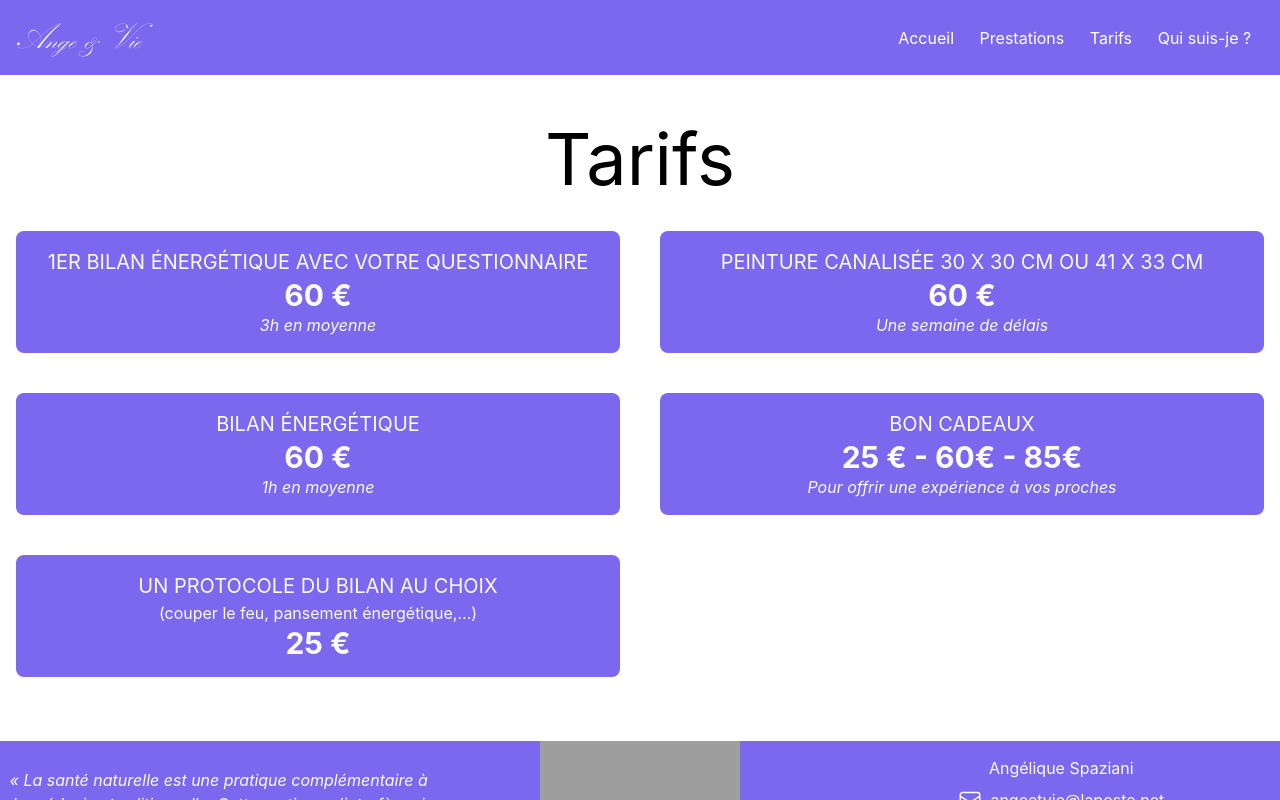
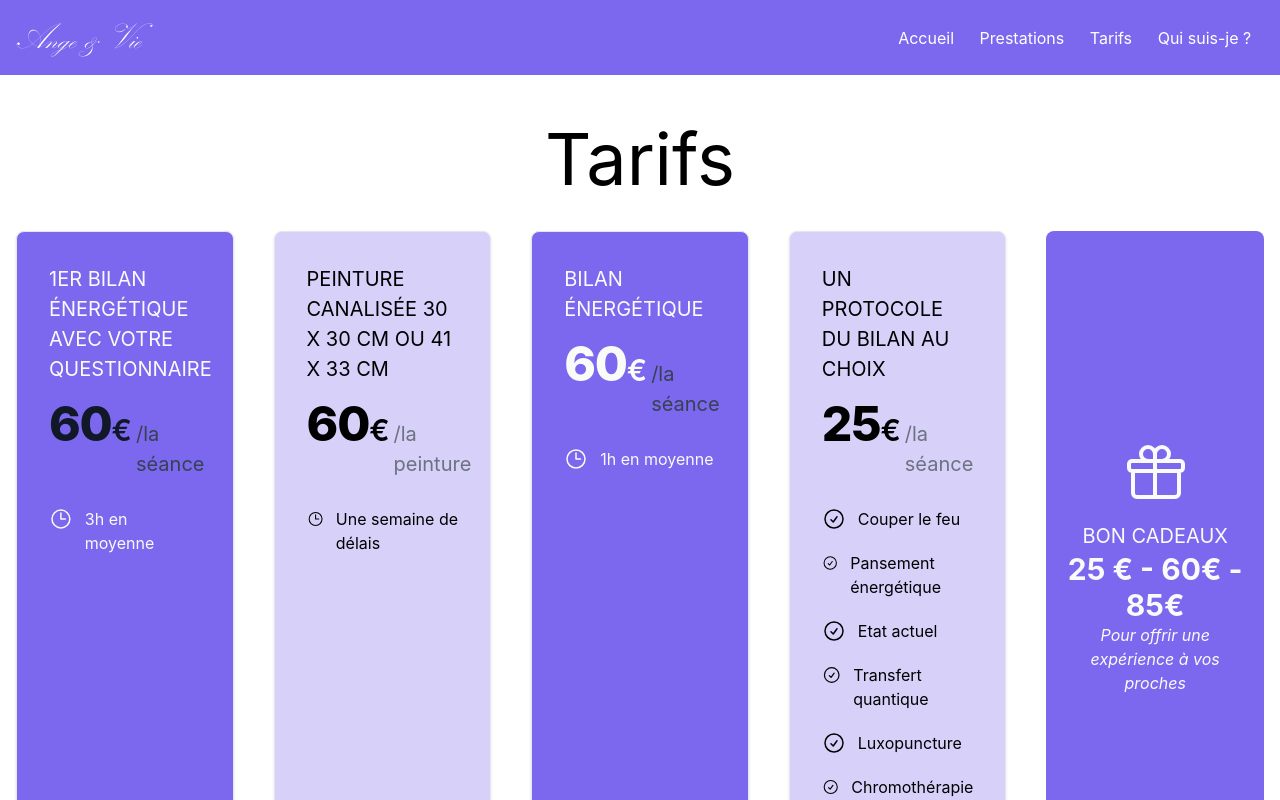
Before and after one commit to PaulGub/angevie-next, a Next.js app: page /tarifs in a window 1280 px wide. Shown: the top 800 px of the page. Built offline with nearby package versions, Linux system fonts and the light colour scheme; grey boxes are pictures that could not be loaded; a web font is replaced by a local one.

Commit message:
about.tsx & tarifs.tsx v2

```diff
--- a/components/PrestationCard.tsx
+++ b/components/PrestationCard.tsx
@@ -8,19 +8,25 @@ export default function PrestationCard(data: any) {
 
         <div className={'bg-pur rounded-lg h-full'}>
             <div>
-                <div className={"w-full h-[400px] relative bg-black"}>
+                <div className={"w-full h-[300px] relative bg-black"}>
                     <Image className={"rounded-lg"} src={data.data.img} alt={"images des prestations"} layout={"fill"}
-                        objectFit="contain" objectPosition={"center"} placeholder="blur" blurDataURL={data.data.img} />
+                           objectFit="contain" objectPosition={"center"} placeholder="blur"
+                           blurDataURL={data.data.img}/>
                 </div>
 
                 <div className={"p-6"}>
-                    <div className="flex justify-between border-b-2 border-stone-50">
-                        <p className="border-l-4 border-stone-50 pl-2 text-stone-50 uppercase text-2xl"> {data.data.title} </p>
-                        <p>
+
+                    <p className="text-stone-50 uppercase text-3xl text-center font-bold"> {data.data.title} </p>
+
+                    <div className={"flex flex-col justify-between"}>
+                        <p className={"text-stone-50 pt-3 text-xl"}>{data.data.description}</p>
+
+                        <div className={"pt-2 lg:mx-48 mx-24"}>
+                            <p className={"bg-white  p-2 rounded-lg text-center"}>
                                 {data.data.type.map((data: any, index: number) => {
 
                                         return (
-                                    <span className= "text-stone-50" key={index}>
+                                            <span className="text-pur" key={index}>
                                         {data}
                                     </span>
                                         )
@@ -28,7 +34,8 @@ export default function PrestationCard(data: any) {
                                 )}
                             </p>
                         </div>
-                    <p className={"text-stone-50 pt-3 text-xl"}>{data.data.description}</p>
+                    </div>
+
 
                 </div>
             </div>
--- a/pages/tarifs.tsx
+++ b/pages/tarifs.tsx
@@ -8,39 +8,173 @@ const Home: NextPage = () => {
 
 				<h1 className=" flex justify-center items-center lg:text-7xl text-5xl pb-5">Tarifs</h1>
 
-				<div className="grid lg:grid-cols-2 gap-10 p-4">
+				<div className="grid lg:grid-cols-5 gap-10 p-4">
 
-					<div className="bg-pur p-4  text-center rounded-lg flex flex-col justify-center">
-						<p className="text-stone-50 text-xl uppercase"> 1er bilan énergétique avec votre questionnaire</p>
-						<p className="text-stone-50 text-3xl font-bold">60 €</p>
-						<p className='text-stone-50 italic'> 3h en moyenne</p>
+
+					<div
+						className="w-full max-w-sm p-4 bg-pur border border-gray-200 rounded-lg shadow sm:p-8">
+						<h5 className="mb-4 text-xl uppercase text-stone-50">1ER BILAN ÉNERGÉTIQUE AVEC VOTRE QUESTIONNAIRE</h5>
+						<div className="flex items-baseline text-gray-900 dark:text-white">
+							<span className="text-5xl font-extrabold tracking-tight">60</span>
+							<span className="text-3xl font-semibold">€</span>
+							<span className="ml-1 text-xl font-normal text-gray-700">/la séance</span>
+						</div>
+
+						<ul role="list" className="space-y-5 my-7">
+							<li className="flex space-x-3 text-stone-50">
+
+								<svg xmlns="http://www.w3.org/2000/svg" fill="none" viewBox="0 0 24 24" strokeWidth={1.5} stroke="currentColor" className="w-6 h-6">
+									<path strokeLinecap="round" strokeLinejoin="round" d="M12 6v6h4.5m4.5 0a9 9 0 11-18 0 9 9 0 0118 0z" />
+								</svg>
+
+								<span>3h en moyenne</span>
+							</li>
+
+						</ul>
 					</div>
 
-					<div className="bg-pur p-4  text-center rounded-lg flex flex-col justify-center">
-						<p className="text-stone-50 text-xl uppercase">peinture canalisée 30 x 30 cm ou 41 x 33 cm</p>
-						<p className="text-stone-50 text-3xl font-bold">60 €</p>
-						<p className='text-stone-50 italic'>Une semaine de délais</p>
+					<div
+						className="w-full max-w-sm p-4 bg-pur/30 border border-gray-200 rounded-lg shadow sm:p-8">
+						<h5 className="mb-4 text-xl uppercase text-dark">PEINTURE CANALISÉE 30 X 30 CM OU 41 X 33 CM</h5>
+						<div className="flex items-baseline text-dark">
+							<span className="text-5xl font-extrabold tracking-tight">60</span>
+							<span className="text-3xl font-semibold">€</span>
+							<span className="ml-1 text-xl font-normal text-gray-500">/la peinture</span>
+						</div>
+
+						<ul role="list" className="space-y-5 my-7">
+							<li className="flex space-x-3 text-dark">
+
+								<svg xmlns="http://www.w3.org/2000/svg" fill="none" viewBox="0 0 24 24" strokeWidth={1.5} stroke="currentColor" className="w-6 h-6">
+									<path strokeLinecap="round" strokeLinejoin="round" d="M12 6v6h4.5m4.5 0a9 9 0 11-18 0 9 9 0 0118 0z" />
+								</svg>
+
+								<span>Une semaine de délais</span>
+							</li>
+
+						</ul>
 					</div>
 
-					<div className="bg-pur p-4  text-center rounded-lg flex flex-col justify-center">
-						<p className="text-stone-50 text-xl uppercase"> bilan énergétique</p>
-						<p className="text-stone-50 text-3xl font-bold">60 €</p>
-						<p className='text-stone-50 italic'>1h en moyenne</p>
+					<div
+						className="w-full max-w-sm p-4 bg-pur border border-gray-200 rounded-lg shadow sm:p-8">
+						<h5 className="mb-4 text-xl uppercase text-stone-50">BILAN ÉNERGÉTIQUE</h5>
+						<div className="flex items-baseline text-stone-50 ">
+							<span className="text-5xl font-extrabold tracking-tight">60</span>
+							<span className="text-3xl font-semibold">€</span>
+							<span className="ml-1 text-xl font-normal text-gray-700">/la séance</span>
+						</div>
+
+						<ul role="list" className="space-y-5 my-7">
+							<li className="flex space-x-3 text-stone-50">
+
+								<svg xmlns="http://www.w3.org/2000/svg" fill="none" viewBox="0 0 24 24" strokeWidth={1.5} stroke="currentColor" className="w-6 h-6">
+									<path strokeLinecap="round" strokeLinejoin="round" d="M12 6v6h4.5m4.5 0a9 9 0 11-18 0 9 9 0 0118 0z" />
+								</svg>
+
+								<span>1h en moyenne</span>
+							</li>
+
+						</ul>
 					</div>
 
-					<div className="bg-pur p-4  text-center rounded-lg flex flex-col justify-center">
-						<p className="text-stone-50 text-xl uppercase"> Bon cadeaux</p>
-						<p className="text-stone-50 text-3xl font-bold">25 € - 60€ - 85€</p>
-						<p className='text-stone-50 italic'>Pour offrir une expérience à vos proches</p>
+					<div
+						className="w-full max-w-sm p-4 bg-pur/30 border border-gray-200 rounded-lg shadow sm:p-8">
+						<h5 className="mb-4 text-xl uppercase text-dark">UN PROTOCOLE DU BILAN AU CHOIX</h5>
+						<div className="flex items-baseline  text-dark">
+							<span className="text-5xl font-extrabold tracking-tight">25</span>
+							<span className="text-3xl font-semibold">€</span>
+							<span className="ml-1 text-xl font-normal text-gray-500">/la séance</span>
+						</div>
+
+						<ul role="list" className="space-y-5 my-7">
+							<li className="flex space-x-3  text-dark">
+
+								<svg xmlns="http://www.w3.org/2000/svg" fill="none" viewBox="0 0 24 24" strokeWidth={1.5} stroke="currentColor" className="w-6 h-6">
+									<path strokeLinecap="round" strokeLinejoin="round" d="M9 12.75L11.25 15 15 9.75M21 12a9 9 0 11-18 0 9 9 0 0118 0z" />
+								</svg>
+
+								<span>Couper le feu</span>
+							</li>
+
+							<li className="flex space-x-3  text-dark">
+
+								<svg xmlns="http://www.w3.org/2000/svg" fill="none" viewBox="0 0 24 24" strokeWidth={1.5} stroke="currentColor" className="w-6 h-6">
+									<path strokeLinecap="round" strokeLinejoin="round" d="M9 12.75L11.25 15 15 9.75M21 12a9 9 0 11-18 0 9 9 0 0118 0z" />
+								</svg>
+
+								<span>Pansement énergétique</span>
+							</li>
+
+							<li className="flex space-x-3  text-dark">
+
+								<svg xmlns="http://www.w3.org/2000/svg" fill="none" viewBox="0 0 24 24" strokeWidth={1.5} stroke="currentColor" className="w-6 h-6">
+									<path strokeLinecap="round" strokeLinejoin="round" d="M9 12.75L11.25 15 15 9.75M21 12a9 9 0 11-18 0 9 9 0 0118 0z" />
+								</svg>
+
+								<span>Etat actuel</span>
+							</li>
+
+							<li className="flex space-x-3  text-dark">
+
+								<svg xmlns="http://www.w3.org/2000/svg" fill="none" viewBox="0 0 24 24" strokeWidth={1.5} stroke="currentColor" className="w-6 h-6">
+									<path strokeLinecap="round" strokeLinejoin="round" d="M9 12.75L11.25 15 15 9.75M21 12a9 9 0 11-18 0 9 9 0 0118 0z" />
+								</svg>
+
+								<span>Transfert quantique</span>
+							</li>
+
+							<li className="flex space-x-3  text-dark">
+
+								<svg xmlns="http://www.w3.org/2000/svg" fill="none" viewBox="0 0 24 24" strokeWidth={1.5} stroke="currentColor" className="w-6 h-6">
+									<path strokeLinecap="round" strokeLinejoin="round" d="M9 12.75L11.25 15 15 9.75M21 12a9 9 0 11-18 0 9 9 0 0118 0z" />
+								</svg>
+
+								<span>Luxopuncture</span>
+							</li>
+
+							<li className="flex space-x-3  text-dark">
+
+								<svg xmlns="http://www.w3.org/2000/svg" fill="none" viewBox="0 0 24 24" strokeWidth={1.5} stroke="currentColor" className="w-6 h-6">
+									<path strokeLinecap="round" strokeLinejoin="round" d="M9 12.75L11.25 15 15 9.75M21 12a9 9 0 11-18 0 9 9 0 0118 0z" />
+								</svg>
+
+								<span>Chromothérapie</span>
+							</li>
+
+							<li className="flex space-x-3  text-dark">
+
+								<svg xmlns="http://www.w3.org/2000/svg" fill="none" viewBox="0 0 24 24" strokeWidth={1.5} stroke="currentColor" className="w-6 h-6">
+									<path strokeLinecap="round" strokeLinejoin="round" d="M9 12.75L11.25 15 15 9.75M21 12a9 9 0 11-18 0 9 9 0 0118 0z" />
+								</svg>
+
+								<span>Anges</span>
+							</li>
+
+						</ul>
 					</div>
 
-					<div className="bg-pur p-4  text-center rounded-lg flex flex-col justify-center">
-						<p className="text-stone-50 text-xl uppercase"> un protocole du bilan au choix </p>
-						<p className='text-stone-50'>(couper le feu, pansement énergétique,…)</p>
-						<p className="text-stone-50 text-3xl font-bold">25 €</p>
+					<div className="bg-pur p-4  text-stone-50  text-center rounded-lg flex flex-col justify-center">
+						<div className={"flex justify-center pb-4"}>
+							<svg xmlns="http://www.w3.org/2000/svg" fill="none" viewBox="0 0 24 24" strokeWidth={1.5} stroke="currentColor" className="w-16 h-16">
+								<path strokeLinecap="round" strokeLinejoin="round" d="M21 11.25v8.25a1.5 1.5 0 01-1.5 1.5H5.25a1.5 1.5 0 01-1.5-1.5v-8.25M12 4.875A2.625 2.625 0 109.375 7.5H12m0-2.625V7.5m0-2.625A2.625 2.625 0 1114.625 7.5H12m0 0V21m-8.625-9.75h18c.621 0 1.125-.504 1.125-1.125v-1.5c0-.621-.504-1.125-1.125-1.125h-18c-.621 0-1.125.504-1.125 1.125v1.5c0 .621.504 1.125 1.125 1.125z" />
+							</svg>
+						</div>
+
+
+						<p className="text-xl uppercase"> Bon cadeaux</p>
+						<p className="text-3xl font-bold">25 € - 60€ - 85€</p>
+						<p className='italic'>Pour offrir une expérience à vos proches</p>
 					</div>
 
+
+
+
+
+
+
 				</div>
+
+
 
 
 			</div>
```
Lines whose indentation alone changed are shown as unchanged.
